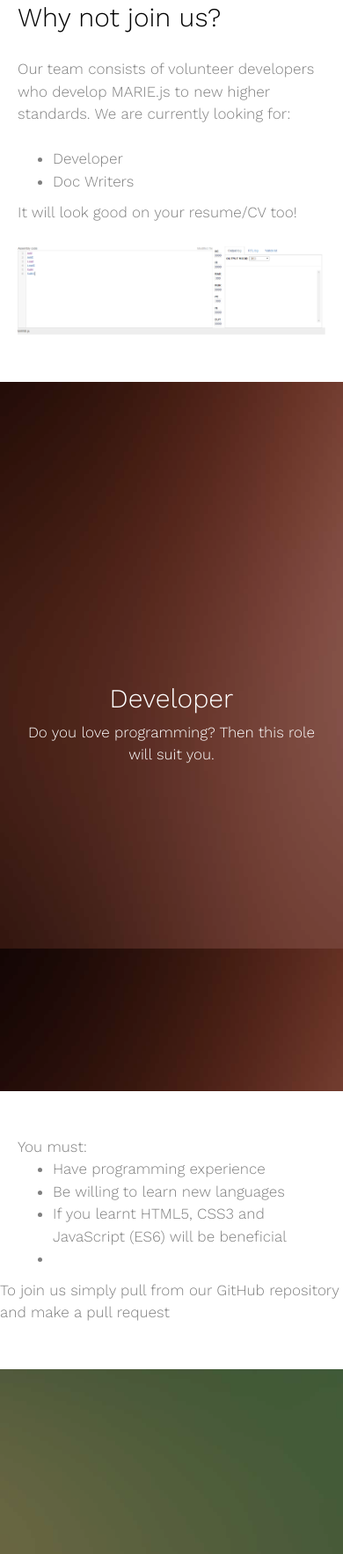
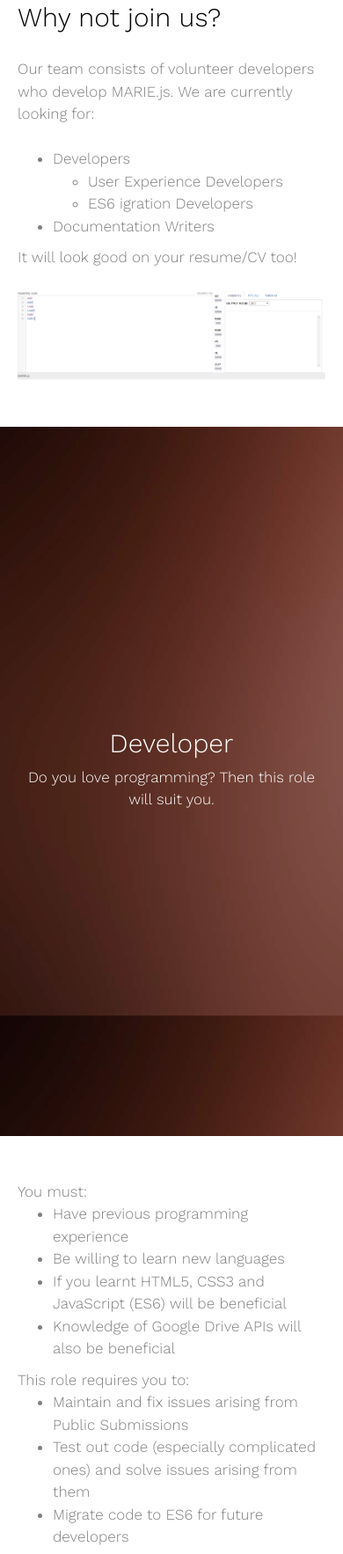
Before and after one commit to MARIE-js/marie-js.github.io, a plain HTML site: page careers.html in a window 390 px wide. Shown: the part 854-2620 px from the top of the page at 88% size. Drawn offline with nearby package versions, Linux system fonts and the light colour scheme; files whose address does not match are found by name.

Commit message:
updated pages

```diff
--- a/careers.html
+++ b/careers.html
@@ -97,10 +97,14 @@
 					<div class="col-md-5">
 						<h2>Why not join us?</h2>
 						<p>
-							Our team consists of volunteer developers who develop MARIE.js to new higher standards. We are currently looking for:
+							Our team consists of volunteer developers who develop MARIE.js. We are currently looking for:
 							<ul>
-									<li>Developer</li>
-									<li>Doc Writers</li>
+									<li>Developers</li>
+									<ul>
+										<li>User Experience Developers</li>
+										<li>ES6 igration Developers</li>
+									</ul>
+									<li>Documentation Writers</li>
 							</ul>
 							It will look good on your resume/CV too!
 						</p>
@@ -132,12 +136,19 @@
 					<div class="col-md-6">
 						You must:
 						<ul>
-							<li>Have programming experience</li>
+							<li>Have previous programming experience</li>
 							<li>Be willing to learn new languages</li>
-							<li>If you learnt HTML5, CSS3 and JavaScript (ES6) will be beneficial<li>
+							<li>If you learnt HTML5, CSS3 and JavaScript (ES6) will be beneficial</li>
+							<li>Knowledge of Google Drive APIs will also be beneficial</li>
+						</ul>
+						This role requires you to:
+						<ul>
+							<li>Maintain and fix issues arising from Public Submissions</li>
+							<li>Test out code (especially complicated ones) and solve issues arising from them</li>
+							<li>Migrate code to ES6 for future developers</li>
 						</ul>
 					</div>
-					To join us simply pull from our GitHub repository and make a pull request
+					To join us simply pull from our GitHub repository and make a pull request.
 				</div>
 			</div>
 		</div>
@@ -149,7 +160,7 @@
 				<div class="row">
 					<div class="col-md-8 col-md-offset-2 col-sm-12 col-sm-offset-0 col-xs-12 col-xs-offset-0 text-center fh5co-table">
 						<div class="fh5co-intro fh5co-table-cell">
-							<h1 class="text-center">Docs Writer</h1>
+							<h1 class="text-center">Documentation Writer</h1>
 							<p>Do you love programmming but don't have the capacity to do so? Then this role will suit you.</p>
 						</div>
 					</div>
@@ -167,6 +178,12 @@
 							<li>Used MARIE.js before and have a in-depth understanding of MARIE Assembly language</li>
 						</ul>
 					</div>
+					This role requires you to:
+					<ul>
+						<li>Develop Documentation and New Material such as New Tutorials</li>
+						<li>Maintain and fix issues arising from example codes</li>
+						<li>Test out code (especially complicated ones)</li>
+					</ul>
 					Simply talk to us and we'll give you access to our Wiki.
 				</div>
 			</div>
@@ -192,19 +209,19 @@
 					<div class="col-md-3">
 						<img src="./images/account.png" width="100%" />
 						<center><a href="https://github.com/cyderize">Jason Nyugen (cyderize)</a>
-						Founder | Developer</center>
+						Founder and Developer</center>
 					</div>
 
 					<div class="col-md-3">
 						<img src="./images/account.png" width="100%" />
 						<center><a href="https://github.com/jos0003">Saurabh Joshi (jos0003)</a>
-						Developer</center>
+						Core-Code Developer</center>
 					</div>
 
 					<div class="col-md-3">
 						<img src="./images/account.png" width="100%" />
-						<center><a href="https://github.com/lorderikir">Eric Jiang (lorderikir)</a>
-						Developer | User Experience Dev</center>
+						<center><a href="https://github.com/lorderikir">Eric Jiang (lorderikir)</a><br>
+						User Experience Developer</center>
 					</div>
 
 					<div class="col-md-3">
@@ -212,7 +229,22 @@
 						<center><a href="https://github.com/atrotors">Erfan Norozi (atrotors)</a>
 						Developer</center>
 					</div>
+			</div>
+				<div class="row">
+					<div class="col-md-3">
+						<img src="./images/account.png" width="100%" />
+						<center><a href="https://github.com/RavenKelder">Felix Salim (RavenKelder)</a>
+						Documentation Writer</center>
+					</div>
 
+					<div class="col-md-3">
+					</div>
+
+					<div class="col-md-3">
+					</div>
+
+					<div class="col-md-3">
+					</div>
 			</div>
 		</div>
 
```
Also changed, not shown: index.html (+1 -1 lines).
